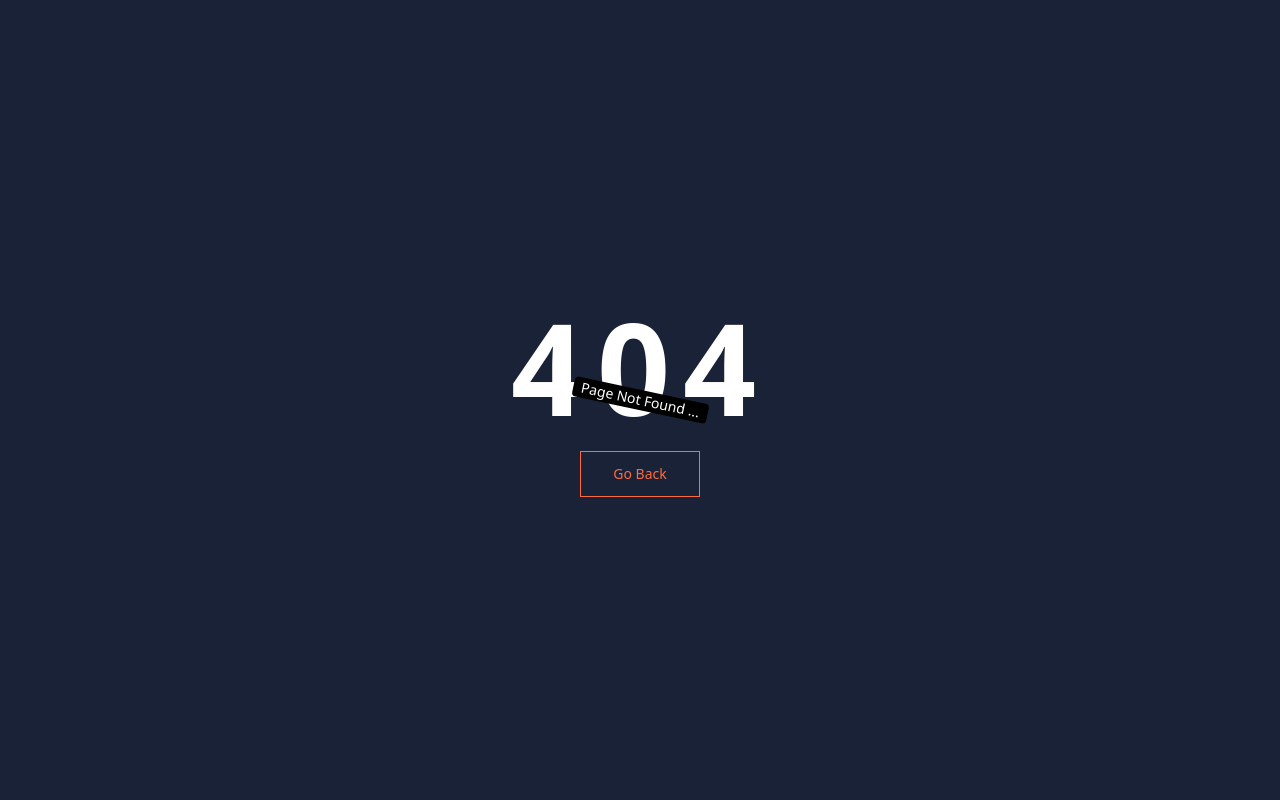
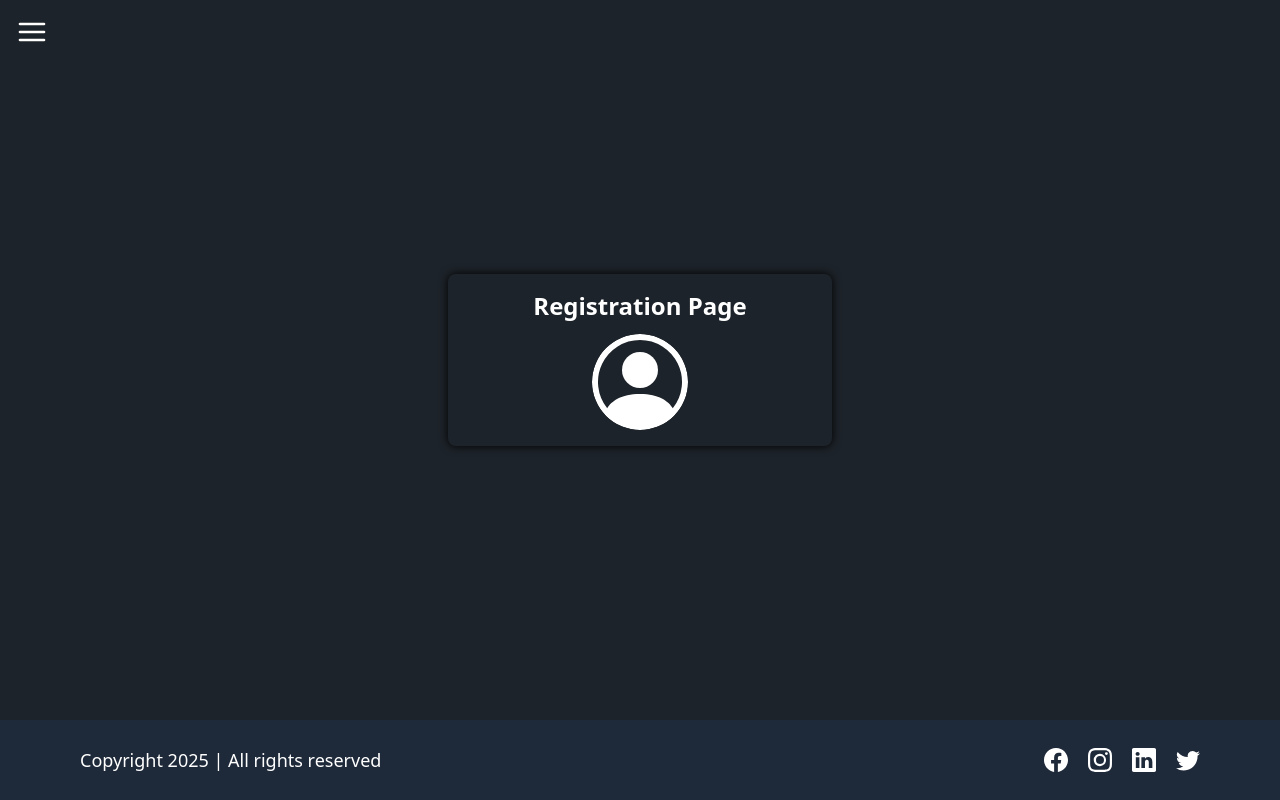
Before and after one commit to surajpxl/LMS_Project, a React (Vite) app in the folder lms-frontend/: page /signup in a window 1280 px wide. Before the commit this address had no page. Built offline with nearby package versions, Linux system fonts and the light colour scheme.

Commit message:
some update

```diff
--- a/lms-frontend/src/App.jsx
+++ b/lms-frontend/src/App.jsx
@@ -5,6 +5,7 @@
 import HomePage from "./Pages/HomePage"
 import AboutUs from "./Pages/AboutUs";
 import NotFound from "./Pages/NotFound";
+import Signup from "./Pages/Signup";
 
 function App() {
   return (
@@ -12,6 +13,8 @@
      <Routes>
       <Route path="/" element={<HomePage/>}/>
       <Route path="/about" element={<AboutUs/>}/>
+      <Route path="/signup" element= {<Signup/>} />
+
 
       <Route path="*" element={<NotFound/>}/>
      </Routes>
--- /dev/null
+++ b/lms-frontend/src/Pages/Signup.jsx
@@ -0,0 +1,36 @@
+import { useState } from "react";
+import HomeLayout from "../Layouts/HomeLayout";
+import { BsPersonCircle } from "react-icons/bs";
+
+function Signup() {
+  const [previewImage, setPreviewImage] = useState("");
+  return (
+    <HomeLayout>
+      <div className="flex justify-center items-center h-[90vh] ">
+        <form className="flex flex-col justify-center gap-3 rounded-lg p-4 text-white w-96 shadow-[0_0_10px_black] ">
+          <h1 className="text-center text-2xl font-bold">Registration Page</h1>
+
+          <label htmlFor="image_uploads" className="cursor-pointer">
+            {previewImage ? (
+              <img
+                src={previewImage}
+                className="w-24 h-24 rounded-full m-auto"
+              />
+            ) : (
+              <BsPersonCircle className="w-24 h-24 rounded-full m-auto" />
+            )}
+          </label>
+          <input
+            className="hidden"
+            type="file"
+            name="image_uploads"
+            id="image_uploads"
+            accept=".jpg, .jpeg, .png, .svg"
+          />
+        </form>
+      </div>
+    </HomeLayout>
+  );
+}
+
+export default Signup;
```
Also changed, not shown: 1 other file (tests, documents, lock files or other folders).
